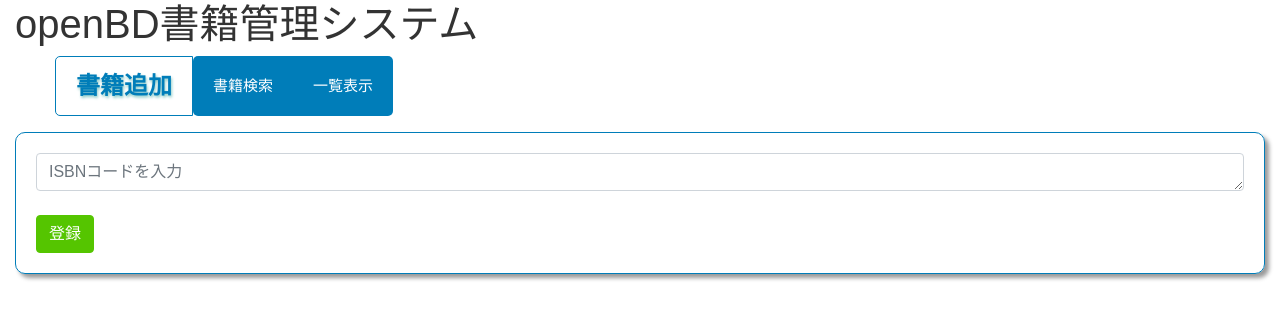
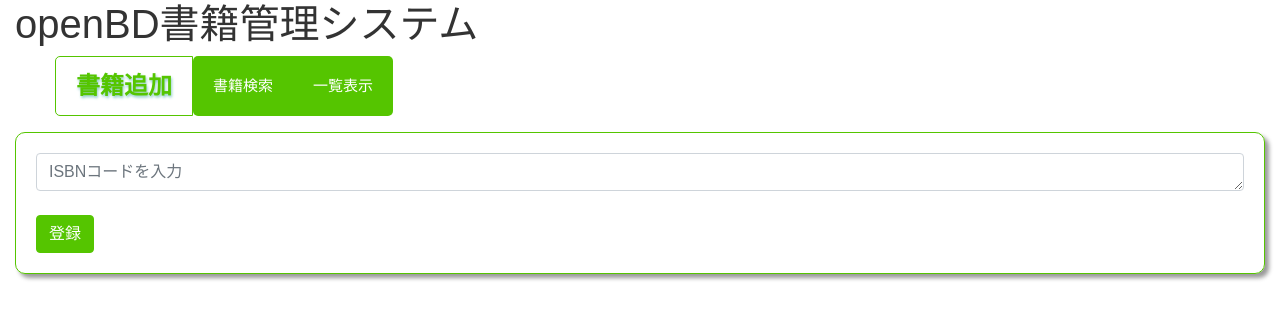
Before and after one commit to aocattleya/MiniBookSearch, a Flask app: page / in a window 1280 px wide. Shown: the top 320 px of the page. Run offline with Flask 2, Linux system fonts and the light colour scheme; some libraries are stand-ins or nearby versions.

Commit message:
ページを全体的に緑色に変更

```diff
--- a/static/main.css
+++ b/static/main.css
@@ -45,7 +45,7 @@
 	width: auto;
 	padding: 10px 20px;
 	color: #fff;
-	background-color: #007db9;
+	background-color: #55c500;
 	cursor: pointer;
 	border-radius: 5px 0px 0px 5px;
 	display: flex;
@@ -60,16 +60,16 @@
 	font-weight: bolder;
 	font-size: x-large;
 	text-shadow: 1px 2px 3px #90cdc9;
-	color: #007db9;
+	color: #55c500;
 	background-color: #fff;
-	border: 1px solid #007db9;
+	border: 1px solid #55c500;
 
 }
 
 .tabContents {
 	width: 100%;
 	padding: 20px;
-	border: 1px solid #007db9;
+	border: 1px solid #55c500;
 	border-radius: 10px;
 	box-shadow: 4px 4px 4px rgba(0,0,0,0.4);
 }
@@ -130,8 +130,8 @@
 	padding: 0.5em 1em;
 	text-decoration: none;
 	background: #f7f7f7;
-	border-left: solid 6px #045FB4;  	/* //#ff7c5c; */
-	color: #0174DF;    	/* //#ff7c5c; */
+	border-left: solid 6px #55c500;  	/* //#ff7c5c; */
+	color: #3f9200;    	/* //#ff7c5c; */
 	font-weight: bold;
 	box-shadow: 0px 2px 2px rgba(0, 0, 0, 0.29);
 
@@ -169,7 +169,7 @@
 	white-space: nowrap;
 }
 th {
-	color: #045FB4;
+	color: #3f9200;
 }
 /* td.m_body {
 } */
```
